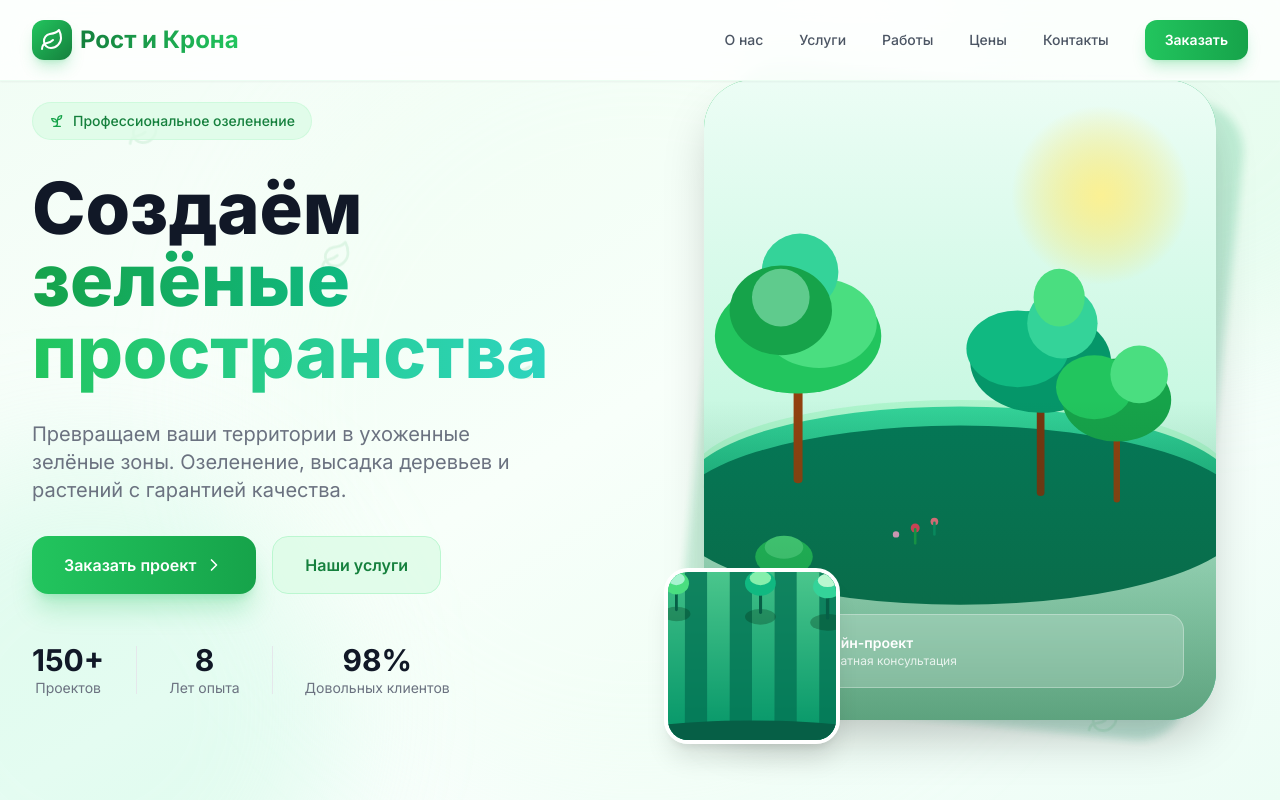
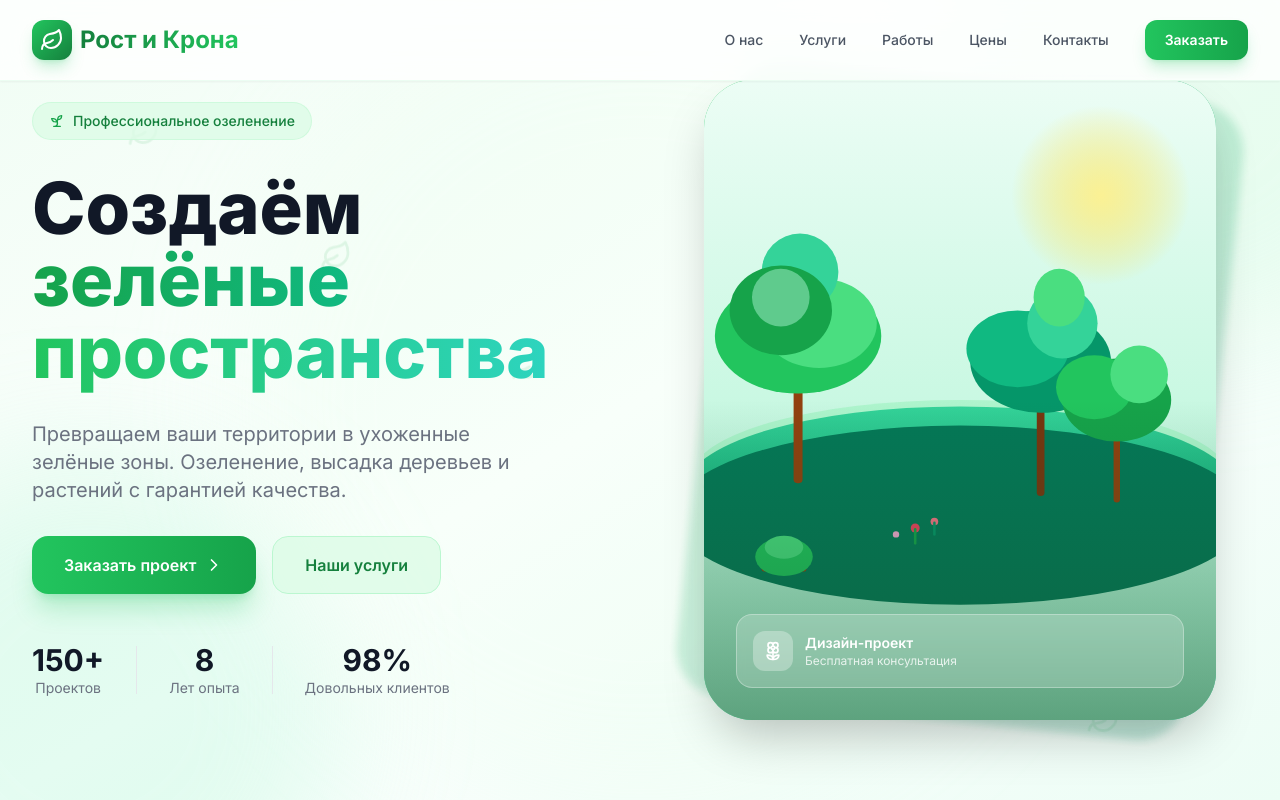
Before and after one commit to directic2005-art/rost-i-krona, a React (Vite) app: page / in a window 1280 px wide. Shown: the top 800 px of the page. Built offline with nearby package versions, Linux system fonts and the light colour scheme.

Commit message:
fix: remove overlapping small image in hero that blocked text

```diff
--- a/src/App.jsx
+++ b/src/App.jsx
@@ -206,14 +206,6 @@ function Hero() {
                     </div>
                   </div>
                 </div>
-              </div>
-              <div className="absolute -bottom-6 -left-10 w-44 h-44 rounded-3xl overflow-hidden shadow-xl border-4 border-white">
-                <img
-                  src={`${import.meta.env.BASE_URL}images/work-lawn.svg`}
-                  alt="Высадка саженцев"
-                  className="w-full h-full object-cover"
-                  loading="lazy"
-                />
               </div>
             </div>
           </div>
```
